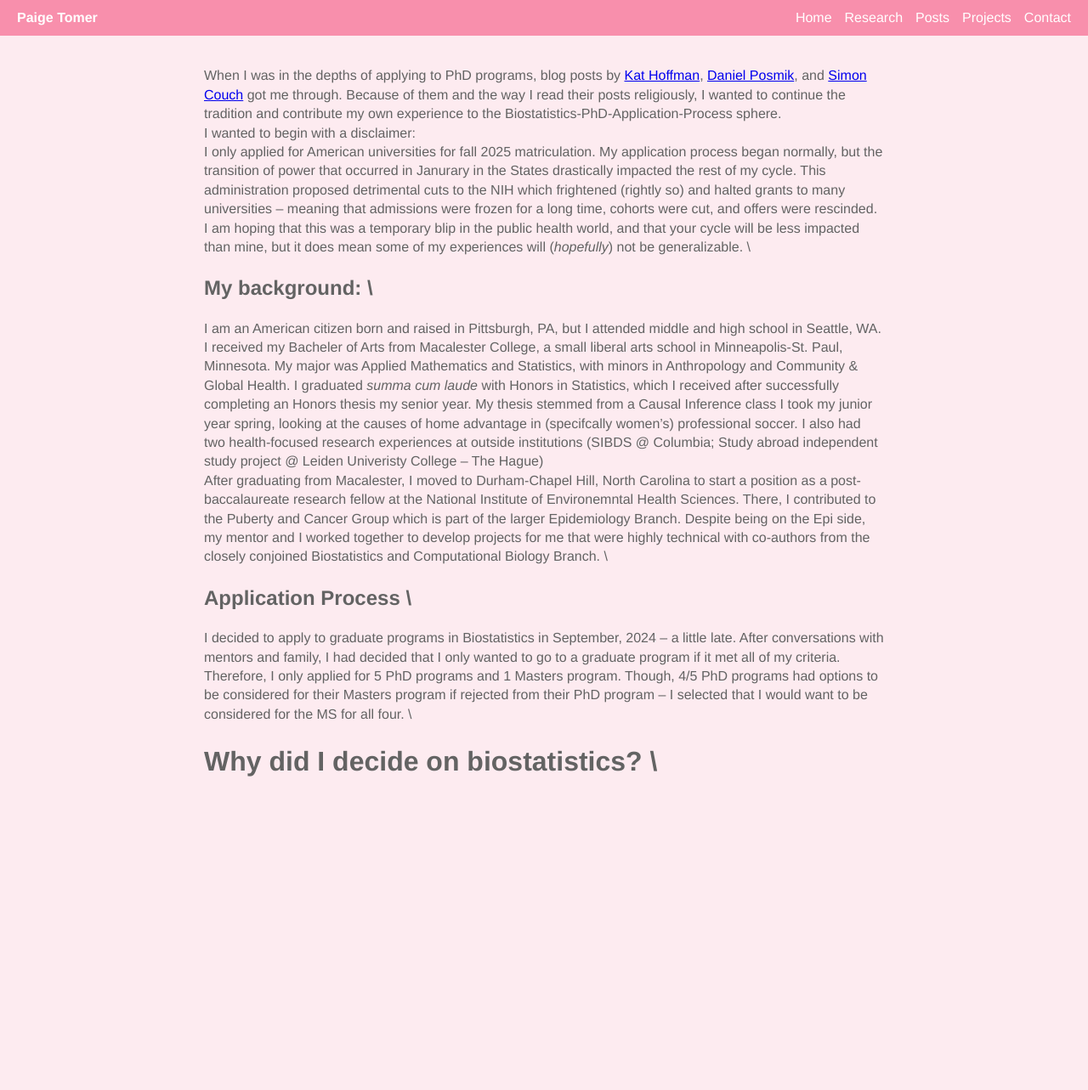
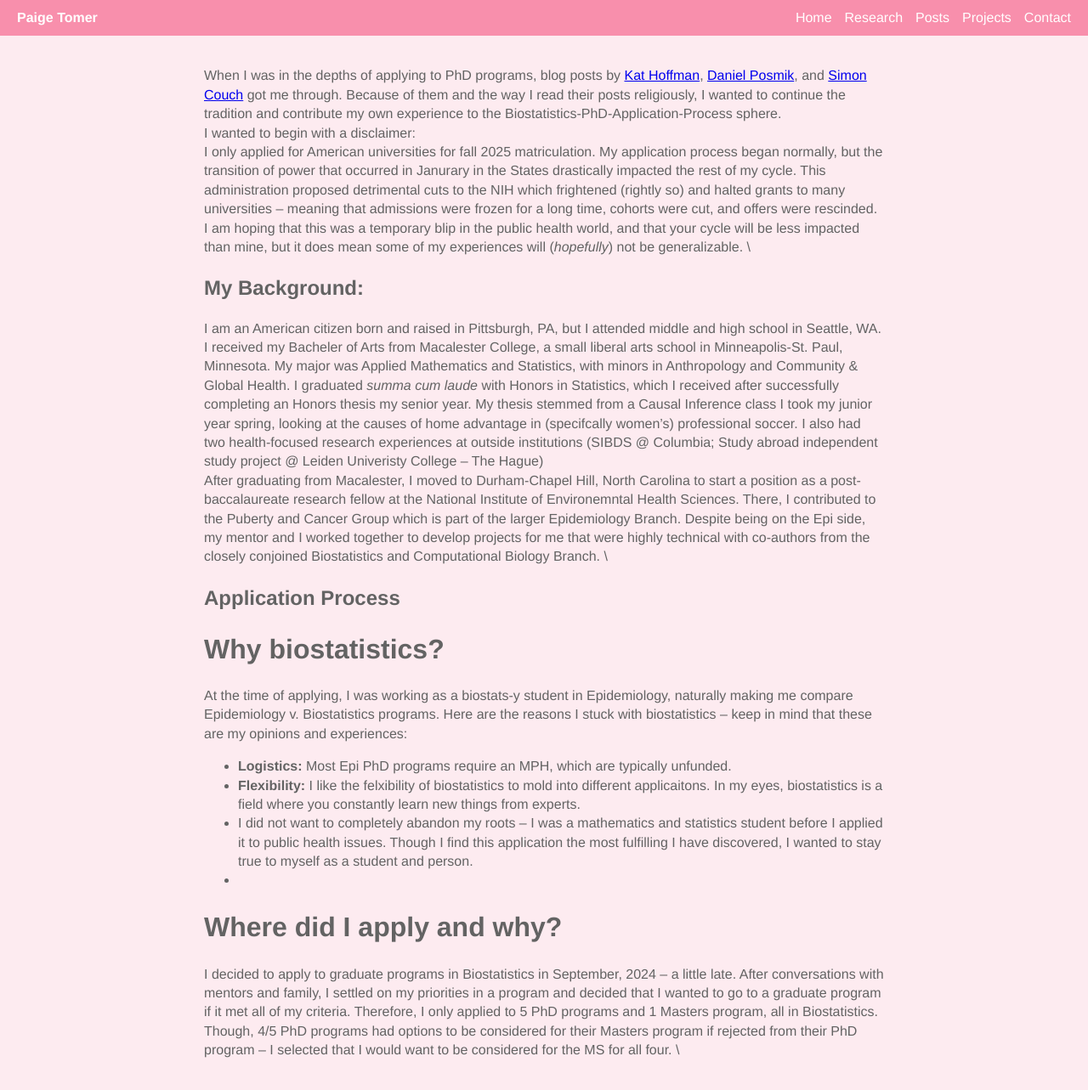
Before and after one commit to petomer-codes/petomer-website, a Jekyll site: the page built from posts/phd-application-process.md, in a window 1280 px wide. Shown: the whole page at 85% size. Built offline with Jekyll 4.4.1, drawn with Linux system fonts in a browser that asks for light colours; before the commit the page ends 960 px from its top, so only the background shows below that.

Commit message:
Update phd-application-process.md

```diff
--- a/posts/phd-application-process.md
+++ b/posts/phd-application-process.md
@@ -11,7 +11,7 @@ This administration proposed detrimental cuts to the NIH which frightened (right
 I am hoping that this was a temporary blip in the public health world, and that your cycle will be less impacted than mine, but it does mean some of my experiences will (_hopefully_) not be generalizable.
 \
 
-## My background: \
+## My Background:
 I am an American citizen born and raised in Pittsburgh, PA, but I attended middle and high school in Seattle, WA. I received my Bacheler of Arts from Macalester College, a small liberal arts school in Minneapolis-St. Paul, Minnesota.
 My major was Applied Mathematics and Statistics, with minors in Anthropology and Community & Global Health. I graduated _summa cum laude_ with Honors in Statistics, which I received after successfully completing an Honors thesis my senior year.
 My thesis stemmed from a Causal Inference class I took my junior year spring, looking at the causes of home advantage in (specifcally women's) professional soccer. I also had two health-focused research experiences at outside institutions (SIBDS @ Columbia; Study abroad independent study project @ Leiden Univeristy College -- The Hague)
@@ -19,8 +19,15 @@ My thesis stemmed from a Causal Inference class I took my junior year spring, lo
 After graduating from Macalester, I moved to Durham-Chapel Hill, North Carolina to start a position as a post-baccalaureate research fellow at the National Institute of Environemntal Health Sciences. There, I contributed to the Puberty and Cancer Group which is part of the larger Epidemiology Branch.
 Despite being on the Epi side, my mentor and I worked together to develop projects for me that were highly technical with co-authors from the closely conjoined Biostatistics and Computational Biology Branch.
 \
-## Application Process \
-I decided to apply to graduate programs in Biostatistics in September, 2024 -- a little late. After conversations with mentors and family, I had decided that I only wanted to go to a graduate program if it met all of my criteria. Therefore, I only
-applied for 5 PhD programs and 1 Masters program. Though, 4/5 PhD programs had options to be considered for their Masters program if rejected from their PhD program -- I selected that I would want to be considered for the MS for all four. \
+## Application Process
 
-# Why did I decide on biostatistics? \
+# Why biostatistics?
+At the time of applying, I was working as a biostats-y student in Epidemiology, naturally making me compare Epidemiology v. Biostatistics programs. Here are the reasons
+I stuck with biostatistics -- keep in mind that these are my opinions and experiences:
+* **Logistics:** Most Epi PhD programs require an MPH, which are typically unfunded.
+* **Flexibility:** I like the felxibility of biostatistics to mold into different applicaitons. In my eyes, biostatistics is a field where you constantly learn new things from experts.
+* I did not want to completely abandon my roots -- I was a mathematics and statistics student before I applied it to public health issues. Though I find this application the most fulfilling I have discovered, I wanted to stay true to myself as a student and person.
+*
+
+# Where did I apply and why?
+I decided to apply to graduate programs in Biostatistics in September, 2024 -- a little late. After conversations with mentors and family, I settled on my priorities in a program and decided that I wanted to go to a graduate program if it met all of my criteria. Therefore, I only  applied to 5 PhD programs and 1 Masters program, all in Biostatistics. Though, 4/5 PhD programs had options to be considered for their Masters program if rejected from their PhD program -- I selected that I would want to be considered for the MS for all four. \
```
